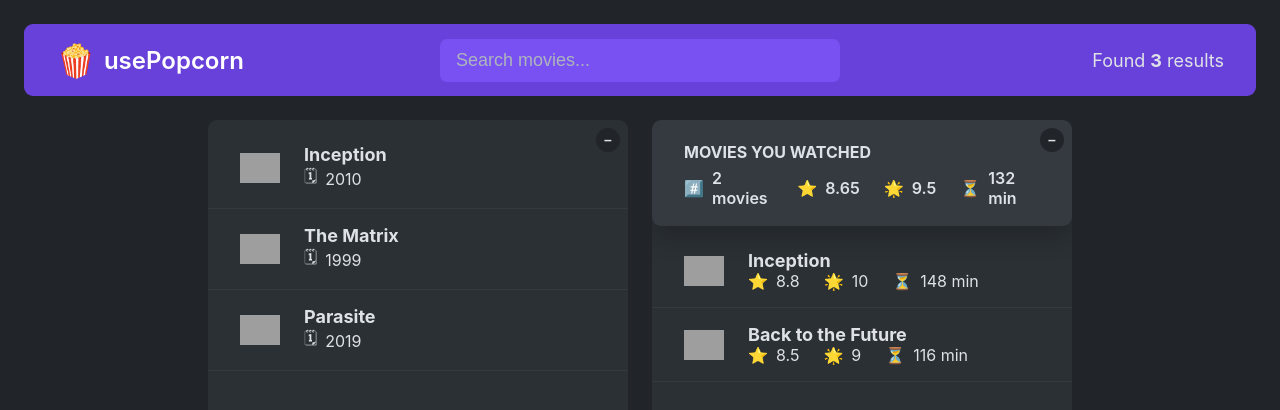
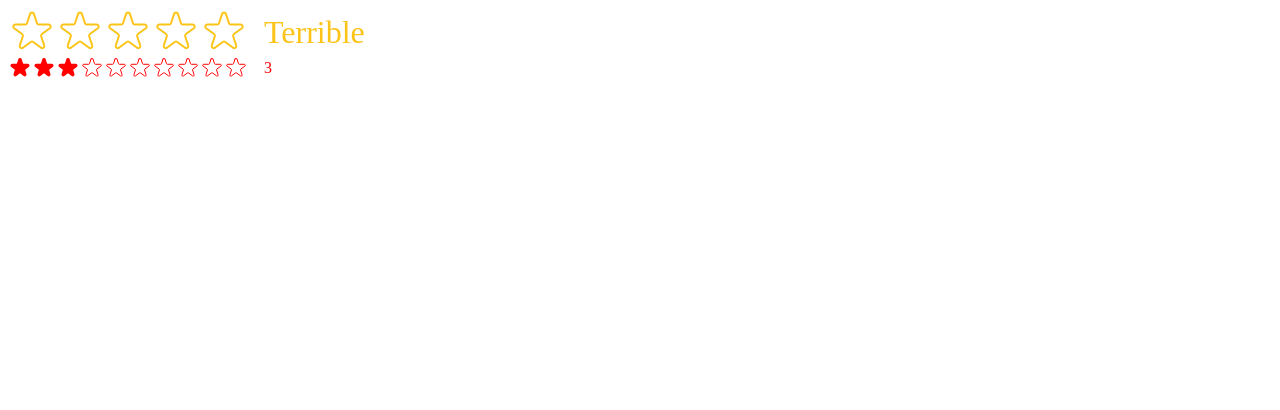
Before and after one commit to amankushwahacodes/MovieCache, a React (Create React App) app: page / in a window 1280 px wide. Shown: the top 410 px of the page. Built offline with nearby package versions, Linux system fonts and the light colour scheme; grey boxes are pictures that could not be loaded.

Commit message:
Star rating component

```diff
--- a/src/App.css
+++ /dev/null
@@ -1,38 +0,0 @@
-.App {
-  text-align: center;
-}
-
-.App-logo {
-  height: 40vmin;
-  pointer-events: none;
-}
-
-@media (prefers-reduced-motion: no-preference) {
-  .App-logo {
-    animation: App-logo-spin infinite 20s linear;
-  }
-}
-
-.App-header {
-  background-color: #282c34;
-  min-height: 100vh;
-  display: flex;
-  flex-direction: column;
-  align-items: center;
-  justify-content: center;
-  font-size: calc(10px + 2vmin);
-  color: white;
-}
-
-.App-link {
-  color: #61dafb;
-}
-
-@keyframes App-logo-spin {
-  from {
-    transform: rotate(0deg);
-  }
-  to {
-    transform: rotate(360deg);
-  }
-}
--- a/src/App.js
+++ b/src/App.js
@@ -52,6 +52,7 @@
 
 export default function App() {
   const [movies, setMovies] = useState(tempMovieData);
+  const [watched, setWatched] = useState(tempWatchedData);
 
   return (
     <>
@@ -59,17 +60,21 @@
         <Search />
         <NumResults movies={movies} />
       </NavBar>
-    <Main>
-        <ListBox >
+      <Main>
+        <Box >
           <MovieList movies={movies} />
-        </ListBox>
-        <WatchedBox />
-    </Main>
+        </Box>
+
+        <Box>
+            <WatchedSummary watched={watched} />
+            <WatchedMovieList watched={watched} />
+        </Box>
+      </Main>
     </>
   );
 }
 
-function NavBar({ children }){
+function NavBar({ children }) {
 
   return <nav className="nav-bar">
     <Logo />
@@ -79,21 +84,21 @@
 
 
 
-function NumResults( { movies }){
+function NumResults({ movies }) {
   return <p className="num-results">
     Found <strong>{movies.length}</strong> results
   </p>
 }
 
-function Logo(){
-  return  <div className="logo">
+function Logo() {
+  return <div className="logo">
     <span role="img">🍿</span>
     <h1>usePopcorn</h1>
   </div>
 }
 
 
-function Search(){
+function Search() {
   const [query, setQuery] = useState("");
 
   return <input
@@ -106,38 +111,59 @@
 }
 
 
-function Main({children}){
+function Main({ children }) {
 
   return <main className="main">
-  {children}
+    {children}
   </main>
 }
 
 
 
-function ListBox( { children }){
-  const [isOpen1, setIsOpen1] = useState(true);
+function Box({ children }) {
+  const [isOpen, setIsOpen] = useState(true);
 
 
   return <div className="box">
     <button
       className="btn-toggle"
-      onClick={() => setIsOpen1((open) => !open)}
+      onClick={() => setIsOpen((open) => !open)}
     >
-      {isOpen1 ? "–" : "+"}
+      {isOpen ? "–" : "+"}
     </button>
 
-    {isOpen1 && children}
+    {isOpen && children}
   </div>
 }
 
-function MovieList( { movies }){
+// function WatchedBox() {
+//   const [watched, setWatched] = useState(tempWatchedData);
+//   const [isOpen2, setIsOpen2] = useState(true);
+
+
+//   return <div className="box">
+//     <button
+//       className="btn-toggle"
+//       onClick={() => setIsOpen2((open) => !open)}
+//     >
+//       {isOpen2 ? "–" : "+"}
+//     </button>
+//     {isOpen2 && (
+//       <>
+//         <WatchedSummary watched={watched} />
+//         <WatchedMovieList watched={watched} />
+//       </>
+//     )}
+//   </div>
+// }
+
+function MovieList({ movies }) {
   return <ul className="list">
-    {movies?.map((movie) => <Movie movie={movie} key={movie.imdbID}/>)}
+    {movies?.map((movie) => <Movie movie={movie} key={movie.imdbID} />)}
   </ul>
 }
 
-function Movie({movie}){
+function Movie({ movie }) {
   return <li key={movie.imdbID}>
     <img src={movie.Poster} alt={`${movie.Title} poster`} />
     <h3>{movie.Title}</h3>
@@ -150,34 +176,15 @@
   </li>
 }
 
-function WatchedBox(){
-  const [watched, setWatched] = useState(tempWatchedData);
-  const [isOpen2, setIsOpen2] = useState(true);
 
 
-  return <div className="box">
-    <button
-      className="btn-toggle"
-      onClick={() => setIsOpen2((open) => !open)}
-    >
-      {isOpen2 ? "–" : "+"}
-    </button>
-    {isOpen2 && (
-      <>
-      <WatchedSummary watched={watched}/>
-      <WatchedMovieList watched={watched}/>
-      </>
-    )}
-  </div>
-}
-
-function WatchedMovieList({watched}){
+function WatchedMovieList({ watched }) {
   return <ul className="list">
     {watched.map((movie) => <WatchedMovie movie={movie} key={movie.imdbID} />)}
   </ul>
 }
 
-function WatchedMovie({movie}){
+function WatchedMovie({ movie }) {
   return <li key={movie.imdbID}>
     <img src={movie.Poster} alt={`${movie.Title} poster`} />
     <h3>{movie.Title}</h3>
@@ -198,7 +205,7 @@
   </li>
 }
 
-function WatchedSummary({watched}){
+function WatchedSummary({ watched }) {
   const avgImdbRating = average(watched.map((movie) => movie.imdbRating));
   const avgUserRating = average(watched.map((movie) => movie.userRating));
   const avgRuntime = average(watched.map((movie) => movie.runtime));
--- /dev/null
+++ b/src/StarRating.js
@@ -0,0 +1,127 @@
+import { useState } from "react";
+import PropTypes from "prop-types";
+
+const containerStyle = {
+    display: 'flex',
+    alignItems: 'center',
+    gap: "16px",
+}
+
+const starContainerStyle = {
+    display: 'flex',
+}
+
+StarRating.propTypes = {
+    maxRating : PropTypes.number,
+    defaultRating : PropTypes.number,
+    color : PropTypes.string,
+    size : PropTypes.number,
+    messages : PropTypes.array,
+    className : PropTypes.string,
+    onSetRating : PropTypes.func
+}
+
+export default function StarRating({
+    maxRating = 5
+    ,color = '#fcc419'
+    ,size= 48,
+    className="",
+    messages=[],
+    defaultRating = 0,
+    onSetRating,
+
+}) {
+    const [rating, setRating] = useState(defaultRating);
+    const [tempRating,setTempRating] = useState(0);
+
+    function handleRating(rating) {
+        setRating(rating)
+        // onSetRating(rating)
+    }
+
+    const textStyle = {
+        lineHeigth: "1",
+        margin: 0,
+        color,
+        fontSize : `${size/1.5}px`
+    }
+
+    return (
+        <div style={containerStyle} className={className}>
+            <div style={starContainerStyle}>
+                {Array.from({ length: maxRating }, (_, i) =>
+                <Star
+                key={i}
+                full={tempRating ? tempRating >= i+1 : rating >= i + 1}
+                onRate={() => handleRating(i + 1)}
+                onHoverIn={()=>setTempRating(i+1)}
+                onHoverOut = {()=>setTempRating(0)}
+                color={color}
+                size={size}
+                />
+                )}
+            </div>
+            <p style={textStyle}>{messages.length === maxRating ?messages[tempRating ? tempRating - 1 : rating] : tempRating || rating || ""}</p>
+        </div>
+    )
+}
+
+function Star({ onRate,full,onHoverIn,onHoverOut,color,size}) {
+
+    const starStyle = {
+        width: `${size}px`,
+        height: `${size}px`,
+        display: 'block',
+        curson: 'pointer'
+    }
+
+    return (
+
+        <span role='button' style={starStyle} onClick={onRate} onMouseEnter={onHoverIn} onMouseLeave={onHoverOut} >
+            {full ?( <svg
+                xmlns="http://www.w3.org/2000/svg"
+                viewBox="0 0 20 20"
+                fill={color}
+                stroke={color}
+            >
+                <path
+                    d="M9.049 2.927c.3-.921 1.603-.921 1.902 0l1.07 3.292a1 1 0 00.95.69h3.462c.969 0 1.371 1.24.588 1.81l-2.8 2.034a1 1 0 00-.364 1.118l1.07 3.292c.3.921-.755 1.688-1.54 1.118l-2.8-2.034a1 1 0 00-1.175 0l-2.8 2.034c-.784.57-1.838-.197-1.539-1.118l1.07-3.292a1 1 0 00-.364-1.118L2.98 8.72c-.783-.57-.38-1.81.588-1.81h3.461a1 1 0 00.951-.69l1.07-3.292z"
+                />
+            </svg>) :
+               ( <svg
+                    xmlns="http://www.w3.org/2000/svg"
+                    fill="none"
+                    viewBox="0 0 24 24"
+                    stroke={color}
+                >
+                    <path
+                        strokeLinecap="round"
+                        strokeLinejoin="round"
+                        strokeWidth="{2}"
+                        d="M11.049 2.927c.3-.921 1.603-.921 1.902 0l1.519 4.674a1 1 0 00.95.69h4.915c.969 0 1.371 1.24.588 1.81l-3.976 2.888a1 1 0 00-.363 1.118l1.518 4.674c.3.922-.755 1.688-1.538 1.118l-3.976-2.888a1 1 0 00-1.176 0l-3.976 2.888c-.783.57-1.838-.197-1.538-1.118l1.518-4.674a1 1 0 00-.363-1.118l-3.976-2.888c-.784-.57-.38-1.81.588-1.81h4.914a1 1 0 00.951-.69l1.519-4.674z"
+                    />
+                </svg>)
+            }
+        </span>
+
+    )
+}
+
+/*
+FULL STAR
+
+<svg
+  xmlns="http://www.w3.org/2000/svg"
+  viewBox="0 0 20 20"
+  fill="#000"
+  stroke="#000"
+>
+  <path
+    d="M9.049 2.927c.3-.921 1.603-.921 1.902 0l1.07 3.292a1 1 0 00.95.69h3.462c.969 0 1.371 1.24.588 1.81l-2.8 2.034a1 1 0 00-.364 1.118l1.07 3.292c.3.921-.755 1.688-1.54 1.118l-2.8-2.034a1 1 0 00-1.175 0l-2.8 2.034c-.784.57-1.838-.197-1.539-1.118l1.07-3.292a1 1 0 00-.364-1.118L2.98 8.72c-.783-.57-.38-1.81.588-1.81h3.461a1 1 0 00.951-.69l1.07-3.292z"
+  />
+</svg>
+
+
+EMPTY STAR
+
+*/
--- a/src/index.js
+++ b/src/index.js
@@ -1,12 +1,15 @@
 import React from 'react';
 import ReactDOM from 'react-dom/client';
-import './index.css';
-import App from './App';
+// import './index.css';
+// import App from './App';
 
+import StarRating from './StarRating';
 
 const root = ReactDOM.createRoot(document.getElementById('root'));
 root.render(
   <React.StrictMode>
-    <App />
+    {/* <App /> */}
+    <StarRating maxRating={5} messages={['Terrible','Bad','OKay','Good','Amazing']}/>
+    <StarRating size={24} maxRating={10} color='red' className="test" defaultRating= {3}/>
   </React.StrictMode>
 );
```
Also changed, not shown: src/reportWebVitals.js (deleted, +0 -13 lines), src/setupTests.js (deleted, +0 -5 lines), src/logo.svg (deleted).
